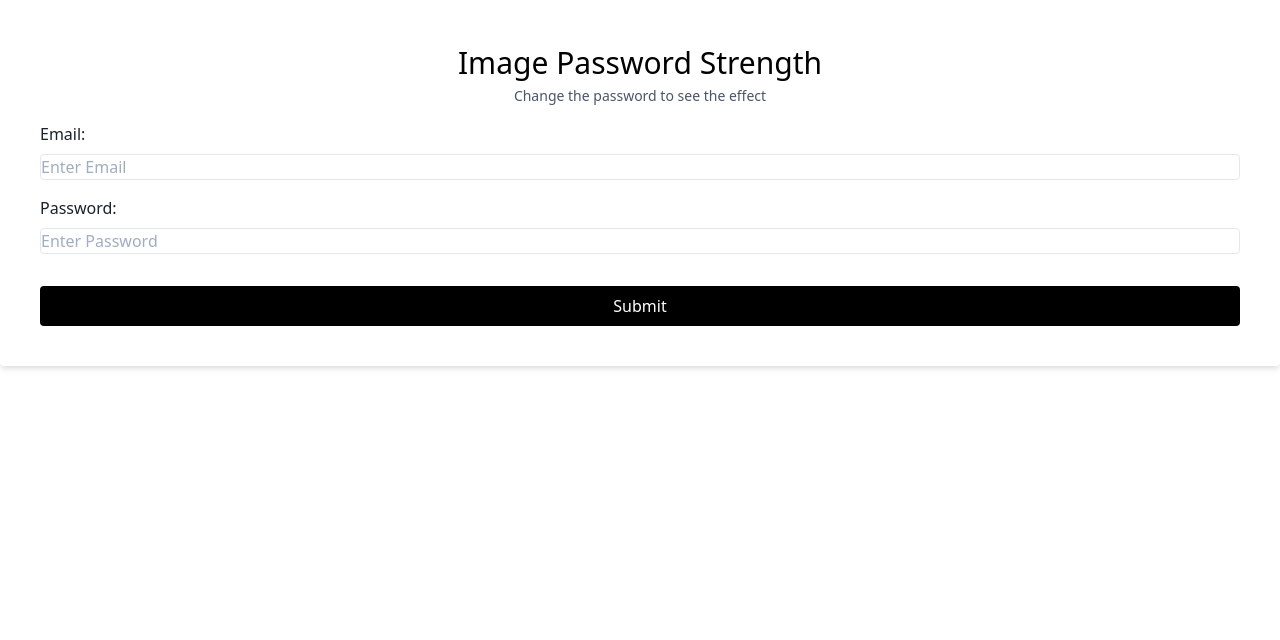
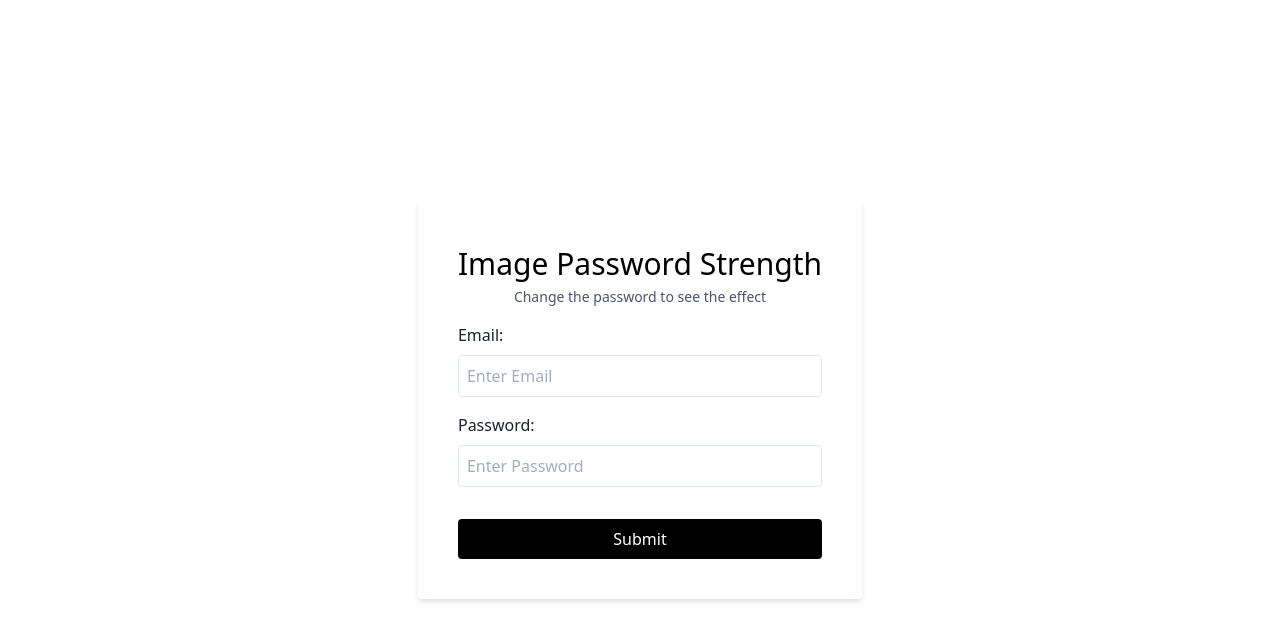
Before and after one commit to Andreas-Ziegler22/Password-Strength, a plain HTML site: page index.html in a window 1280 px wide. Drawn offline with nearby package versions, Linux system fonts and the light colour scheme.

Commit message:
add css body style

```diff
--- a/index.html
+++ b/index.html
@@ -1,11 +1,17 @@
 <!DOCTYPE html>
 <html lang="en">
   <head>
-    <meta charset="UTF-8">
-    <meta http-equiv="X-UA-Compatible" content="IE=edge">
-    <meta name="viewport" content="width=device-width, initial-scale=1.0">
-    <link rel="stylesheet" href="https://cdnjs.cloudflare.com/ajax/libs/tailwindcss/1.8.11/tailwind.min.css" integrity="sha512-KO1h5ynYuqsFuEicc7DmOQc+S9m2xiCKYlC3zcZCSEw0RGDsxcMnppRaMZnb0DdzTDPaW22ID/gAGCZ9i+RT/w==" crossorigin="anonymous" referrerpolicy="no-referrer" />
-    <link rel="stylesheet" href="style.css">
+    <meta charset="UTF-8" />
+    <meta http-equiv="X-UA-Compatible" content="IE=edge" />
+    <meta name="viewport" content="width=device-width, initial-scale=1.0" />
+    <link
+      rel="stylesheet"
+      href="https://cdnjs.cloudflare.com/ajax/libs/tailwindcss/1.8.11/tailwind.min.css"
+      integrity="sha512-KO1h5ynYuqsFuEicc7DmOQc+S9m2xiCKYlC3zcZCSEw0RGDsxcMnppRaMZnb0DdzTDPaW22ID/gAGCZ9i+RT/w=="
+      crossorigin="anonymous"
+      referrerpolicy="no-referrer"
+    />
+    <link rel="stylesheet" href="style.css" />
     <title>Password Strength Background</title>
   </head>
   <body>
@@ -15,13 +21,30 @@
       <p class="text-sm text-gray-700">Change the password to see the effect</p>
       <div class="my-4 text-left">
         <label for="email" class="text-gray-900">Email:</label>
-    <input type="text" class="border block w-full -p2 mt-2 rounded" id="email" placeholder="Enter Email" >
+        <input
+          type="text"
+          class="border block w-full p-2 mt-2 rounded"
+          id="email"
+          placeholder="Enter Email"
+        />
       </div>
+
       <div class="my-4 text-left">
         <label for="email" class="text-gray-900">Password:</label>
-        <input type="password" class="border block w-full -p2 mt-2 rounded" id="password" placeholder="Enter Password" >
+        <input
+          type="password"
+          class="border block w-full p-2 mt-2 rounded"
+          id="password"
+          placeholder="Enter Password"
+        />
       </div>
-        <button class="bg-black text-white py-2 mt-4 inline-block w-full rounded" type="submit">Submit</button>
+
+      <button
+        class="bg-black text-white py-2 mt-4 inline-block w-full rounded"
+        type="submit"
+      >
+        Submit
+      </button>
     </div>
     <script src="script.js"></script>
   </body>
--- /dev/null
+++ b/style.css
@@ -0,0 +1,13 @@
+* {
+  box-sizing: border-box;
+}
+
+body {
+  display: flex;
+  flex-direction: column;
+  align-items: center;
+  justify-content: center;
+  height: 100vh;
+  overflow: hidden;
+  margin: 0;
+}
```
Lines whose indentation alone changed are shown as unchanged.
